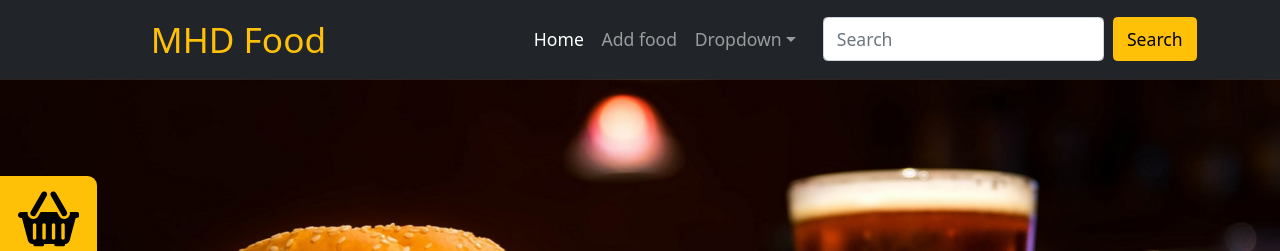
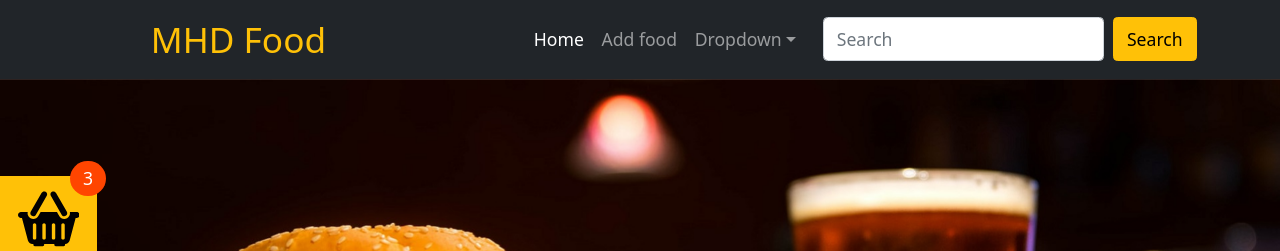
Before and after one commit to mhdrezaei/food-ordering, a React (Create React App) app: page / in a window 1280 px wide. Shown: the top 251 px of the page. Built offline with nearby package versions, Linux system fonts and the light colour scheme; no server answers; some icons are missing.

Commit message:
add badge to cart navigation

```diff
--- a/src/components/Cart/Cart.jsx
+++ b/src/components/Cart/Cart.jsx
@@ -8,11 +8,13 @@ function Cart() {
       <input type="checkbox" className="cart-navigation__check" id="nav-check"/>
       <label for="nav-check" className="cart-navigation__button">
         <span className="cart-navigation__icon">
+        <span className='cart-navigation__badge'>3</span>
 		<CartIcon className='cart-navigation__icon--svg' width='35px' height='35px' />
 		</span>
 		<span className="cart-navigation__circle"></span>
 
       </label>
+
       <div className="cart-navigation__background"></div>
 
 	  <div className="menu-cart-navigation-container bg-dark">
--- a/src/components/Food/Food.jsx
+++ b/src/components/Food/Food.jsx
@@ -25,7 +25,7 @@ function Food() {
             <div className='container'>
                 <div className='row gx-1'>
                 {foods.map((food) => {
-                return <FoodItems key={food._id} price={food.price} name={food.name} image={food.imgUrl} />
+                return <FoodItems key={food._id} inx={food._id} price={food.price} name={food.name} image={food.imgUrl} />
                })}
                 </div>
             </div>
--- a/src/components/Food/FoodItems.jsx
+++ b/src/components/Food/FoodItems.jsx
@@ -6,26 +6,28 @@ import {ReactComponent as EyeIcon} from '../../assets/eye.svg'
 import { useCookies } from 'react-cookie';
 
 
-function FoodItems({price , name , image}) {
+function FoodItems({inx ,price , name , image}) {
   const {addToCart} = useContext(FoodContext);
   const [cookies, setCookie] = useCookies(['user']);
+  console.log(inx)
   function randomNumberInRange(min, max) {
     // 👇️ get number between min (inclusive) and max (inclusive)
     return Math.floor(Math.random() * (max - min + 1)) + min;
   }
+  if(!cookies.user){
+    setCookie('user' , randomNumberInRange(1000000,10000000),{ path: '/' });
+    }
+
   const handleClick = (e) => {
     e.preventDefault();
-    if(!cookies.user){
-    setCookie('user' , randomNumberInRange(1000000,10000000),{ path: '/' });
-    }
 
     const thisFood = {
       user : cookies.user,
       food : [{
       foodName : name,
       price : price,
-      count : 1 ,
-      imgUrl : image
+      imgUrl : image,
+      foodId : inx
       }
     ]
     }
--- a/src/sass/components/_cart-navigation.scss
+++ b/src/sass/components/_cart-navigation.scss
@@ -72,6 +72,17 @@
         // box-shadow: 0 1px 0 0 rgb(9 147 186 / 25%), 0 -1px 0 0 rgba(3 219 216 / 25%), 1px 0 0 0 rgb(9 147 186 / 25%), -1px 0 0 0 rgb(3 219 216 / 25%), 1px -1px 0 0 rgb(6 183 201 / 50%), -1px 1px 0 0 rgb(6 183 201 / 50%), 1px 1px 0 0 rgb(12 111 170 / 75%), -1px -1px 0 0 rgb(0 255 231 / 75%);
         animation: rotateThis 1s linear infinite;
     }
+    &__badge{
+        width: 2rem;
+        height: 2rem;
+        position: absolute;
+        top: -2.5rem;
+        left: 3rem;
+        background-color: orangered;
+        color: #fff;
+        border-radius: 50%;
+        line-height: 2rem;
+    }
     &__background {
         width: 5.5rem;
         height: 5.5rem;
```
